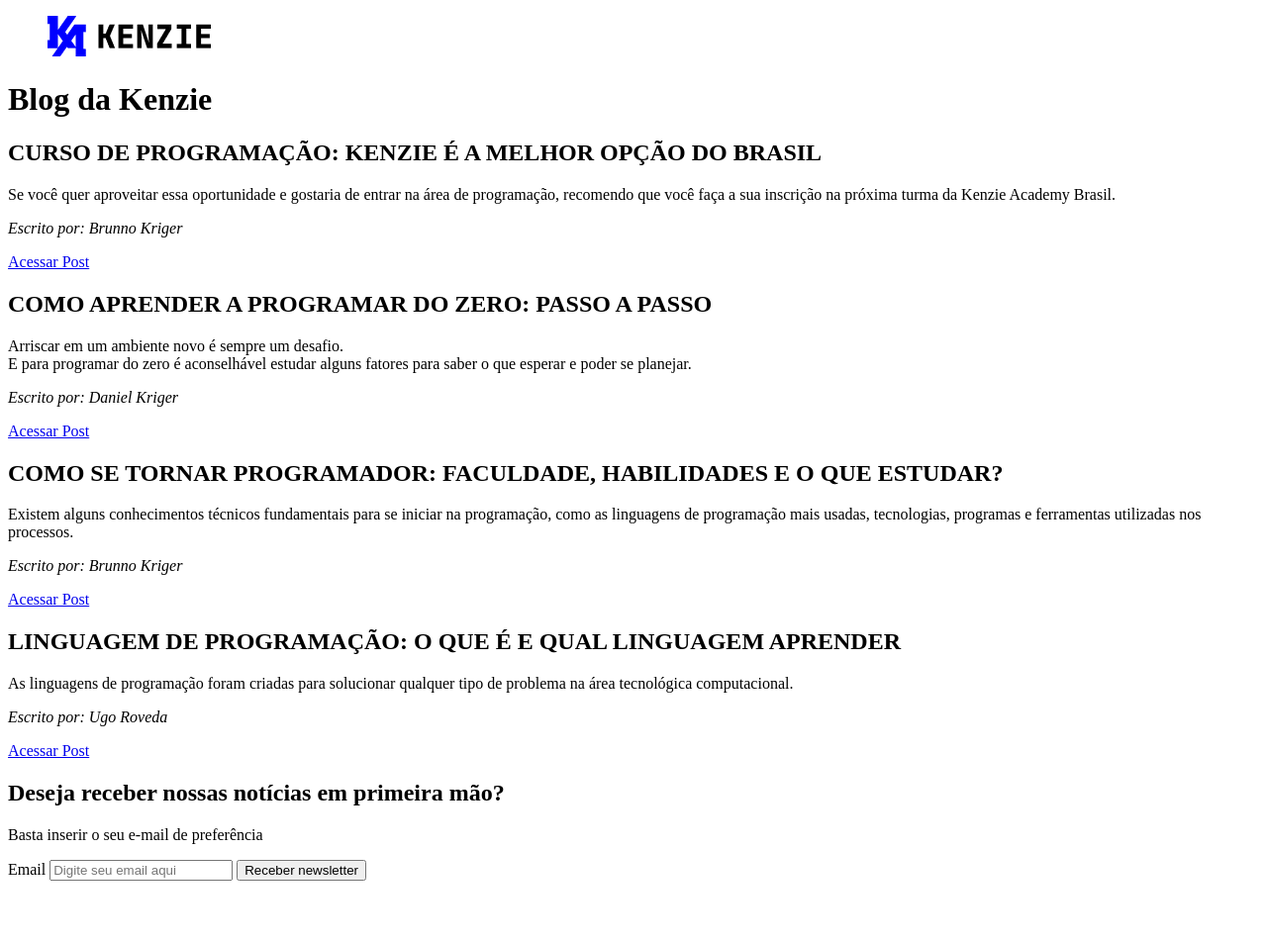
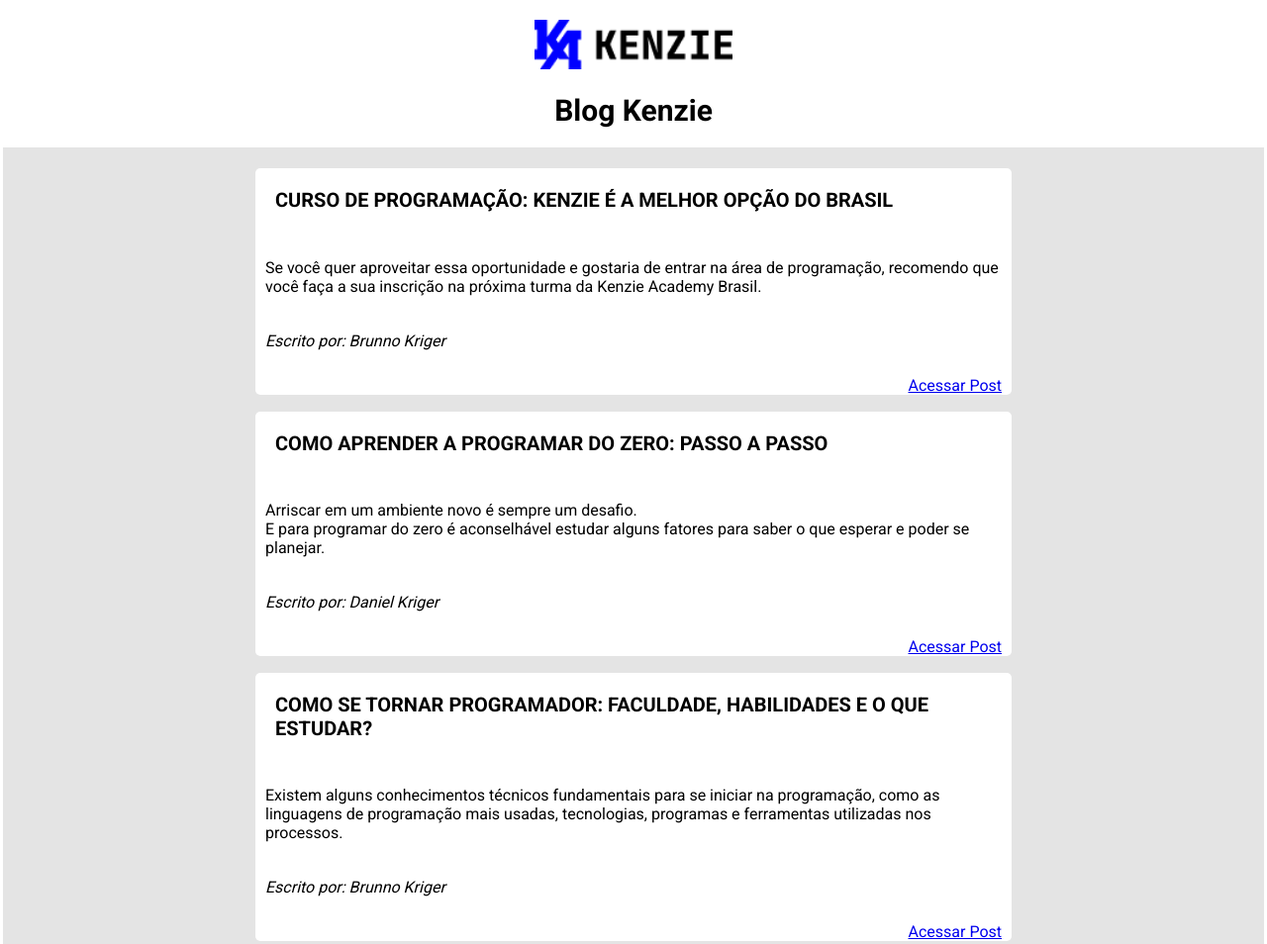
Before and after one commit to Gvianaj23/meu_repositorio, a plain HTML site: page index.html in a window 1280 px wide. Shown: the top 954 px of the page at 99% size. Before the commit the page ends 898 px from the top, so only its background shows below. Drawn offline with Linux system fonts and the light colour scheme.

Commit message:
criada e estilizada Blog Kenzie

```diff
--- /dev/null
+++ b/Blog_kenzie/css/style.css
@@ -0,0 +1,72 @@
+body {
+    font-family: "Roboto", sans-serif;
+    margin: 0;
+}
+
+main {
+    background-color: #E4E4E4 ;
+    margin: 3px;
+}
+
+header {
+    background-color: #ffff;
+}
+
+
+section {
+    margin-top: 5px ;
+    padding: 5px;
+    margin-inline-end: 250px ;
+    margin-inline-start: 250px;
+}
+
+
+.logo-kenzie {
+    text-align: center;
+    margin-top: 20px;
+}
+
+.title-pag {
+    text-align: center;
+    font-weight: 600;
+    font-size: 30px;
+}
+
+.title-section {
+    padding: 20px;
+    font-weight: 700;
+    font-size: 20px;
+}
+
+.article-1 {
+    background-color: #ffff;
+    border-radius: 5px;
+
+}
+a {
+    display: block;
+    text-align: end;
+    padding-right: 10px;
+}
+
+
+.form {
+    background-color: #3490FF;
+    border: 5px solid black;
+    color: #ffff;
+    text-align: center;
+    border-radius: 5px;
+}
+button {
+    background-color: black;
+    color:#ffff;
+    border: 1px solid black;
+    border-radius: 3px;
+}
+p {
+    padding: 10px;
+}
+
+.paragraph-form {
+    font-weight:400;
+}
--- a/Blog_kenzie/index.html
+++ b/index.html
@@ -4,44 +4,49 @@
 <head>
     <meta charset="UTF-8">
     <meta name="viewport" content="width=device-width, initial-scale=1.0">
+    <link rel="stylesheet" href="">
+    <link rel="preconnect" href="https://fonts.googleapis.com">
+    <link rel="preconnect" href="https://fonts.gstatic.com" crossorigin>
+    <link href="https://fonts.googleapis.com/css2?family=Nunito:wght@200;300;400;500;600;700;800;900;1000&family=Open+Sans:wght@600;700&family=Roboto:wght@100;400;700&display=swap" rel="stylesheet">
+    <link rel="stylesheet" href="./Blog_kenzie/css/style.css">
     <title>Blog Kenzie</title>
 </head>
 
 <body>
     <header>
-        <figure>
-            <img src="./Logo Kenzie.png" alt="logo kenzie">
+        <figure class="logo-kenzie">
+            <img src="./Blog_kenzie/img/Logo Kenzie.png" width="200px" alt="logo kenzie">
         </figure>
 
-        <h1>Blog da Kenzie</h1>
+        <h1 class="title-pag">Blog Kenzie</h1>
     </header>
 
     <main>
-        <section>
-            <article>
-                <h2>CURSO DE PROGRAMAÇÃO: KENZIE É A MELHOR OPÇÃO DO BRASIL</h2>
+        <section class="setion-1">
+            <article class="article-1">
+                <h2 class="title-section">CURSO DE PROGRAMAÇÃO: KENZIE É A MELHOR OPÇÃO DO BRASIL</h2>
                 <P> Se você quer aproveitar essa oportunidade e gostaria de entrar na área de programação, recomendo que você faça a sua inscrição na próxima turma da Kenzie Academy Brasil.</P>
                 <p><em>Escrito por: Brunno Kriger</em></p>
                 <a href="https://kenzie.com.br/blog/melhor-curso-de-programacao/" target="_blank">Acessar Post</a>
             </article>
 
-            <article>
-                <h2>COMO APRENDER A PROGRAMAR DO ZERO: PASSO A PASSO</h2>
+            <article class="article-1">
+                <h2 class="title-section">COMO APRENDER A PROGRAMAR DO ZERO: PASSO A PASSO</h2>
                 <P>Arriscar em um ambiente novo é sempre um desafio. <br>E para programar do zero é aconselhável estudar alguns fatores para saber o que esperar e poder se planejar.
                 <p><em>Escrito por: Daniel Kriger</em></p>
                 <a href="https://kenzie.com.br/blog/como-aprender-a-programar-2/" target="_blank">Acessar Post</a>
             </article>
 
-            <article>
-                <h2>COMO SE TORNAR PROGRAMADOR: FACULDADE, HABILIDADES E O QUE ESTUDAR?</h2>
+            <article class="article-1">
+                <h2 class="title-section">COMO SE TORNAR PROGRAMADOR: FACULDADE, HABILIDADES E O QUE ESTUDAR?</h2>
 
                 <P>Existem alguns conhecimentos técnicos fundamentais para se iniciar na programação, como as linguagens de programação mais usadas, tecnologias, programas e ferramentas utilizadas nos processos.</P>
                 <p><em>Escrito por: Brunno Kriger</em></p>
                 <a href="https://kenzie.com.br/blog/como-tornar-programador/" target="_blank">Acessar Post</a>
             </article>
 
-            <article>
-                <h2>LINGUAGEM DE PROGRAMAÇÃO: O QUE É E QUAL LINGUAGEM APRENDER</h2>
+            <article class="article-1">
+                <h2 class="title-section">LINGUAGEM DE PROGRAMAÇÃO: O QUE É E QUAL LINGUAGEM APRENDER</h2>
                 <P>As linguagens de programação foram criadas para solucionar qualquer tipo de problema na área tecnológica computacional.</P>
                 <p><em>Escrito por: Ugo Roveda</em></p>
                 <a href="https://kenzie.com.br/blog/linguagem-de-programacao/" target="_blank">Acessar Post</a>
@@ -49,9 +54,9 @@
 
         </section>
 
-        <section>
+        <section class="form">
             <h2>Deseja receber nossas notícias em primeira mão?</h2>
-            <p>Basta inserir o seu e-mail de preferência</p>
+            <p class="paragraph-form">Basta inserir o seu e-mail de preferência</p>
             <form>
                 <label for="email">Email</label>
                 <input type=email" name="email" id="email" placeholder="Digite seu email aqui">
@@ -59,7 +64,6 @@
             </form>
         </section>
 
-
     </main>
 
 </body>
```
Also changed, not shown: Blog_kenzie/img/Logo Kenzie.png (renamed from Blog_kenzie/Logo Kenzie.png).
